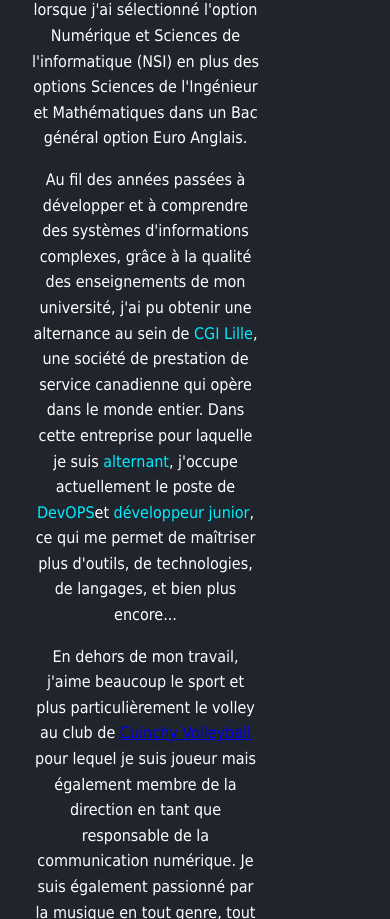
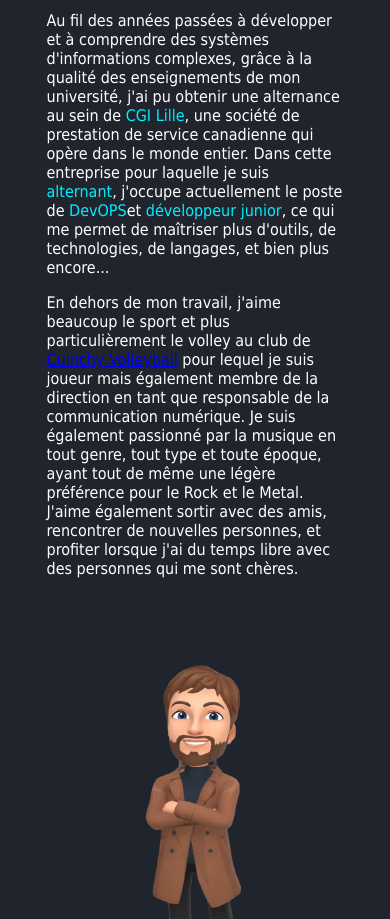
Before and after one commit to EstebanDAUCHY/EstebanDAUCHY.github.io, a Next.js app: page / in a window 390 px wide. Shown: the part 1081-2000 px from the top of the page. Built offline with nearby package versions, Linux system fonts and the light colour scheme.

Commit message:
Responsive 800px

```diff
--- a/src/app/globals.css
+++ b/src/app/globals.css
@@ -91,6 +91,7 @@ span {
 
 .about-me {
     display: flex;
+    flex-direction: row;
     justify-content: space-between;
     align-items: flex-start;
     padding: 30px;
@@ -98,28 +99,26 @@ span {
     border-bottom: 2px solid var(--text-color);
 }
 
-.about-me p {
-    max-width: 70%;
-    line-height: 1.6;
+.about-me .text-content {
+    max-width: 700px;
+    margin-right: 20px;
+    text-align: left;
+}
+
+.about-me .image-container {
+    max-width: 300px;
+}
+
+.about-me .image-container img {
+    width: 100%;
+    height: auto;
+    border-radius: 8px;
 }
 
 .about-me h3 {
     font-size: 2rem;
     margin-bottom: 20px;
-}
-
-.about-me .text-content {
-    flex: 1;
-}
-
-.about-me .image-container {
-    width: 30%;
-}
-
-.about-me .image-container img {
-    max-width: 100%;
-    height: auto;
-    border-radius: 8px;
+    text-align: center;
 }
 
 .Competences {
@@ -196,15 +195,20 @@ span {
     .Projets .box {
         width: 100%;
     }
+    .about-me {
+        flex-direction: column;
+        align-items: center;
+        text-align: center;
+    }
 
-    .about-me {
-        flex-direction: column; /* Stacks text and image vertically */
-        align-items: center; /* Center content in smaller screens */
-        text-align: center; /* Center-align text content */
+    .about-me .text-content {
+        max-width: 90%; /* Limite la largeur du texte à 90% de l'écran */
+        margin: 0 auto; /* Centre le texte */
+        padding: 0 10px; /* Ajoute un peu d'espace sur les côtés */
     }
 
     .about-me .image-container {
-        width: 100%; /* Full width for image */
-        margin-top: 20px; /* Adds spacing between text and image */
+        max-width: 80%; /* Ajuste la largeur de l'image */
+        margin: 20px auto 0; /* Centre l'image */
     }
 }
```
